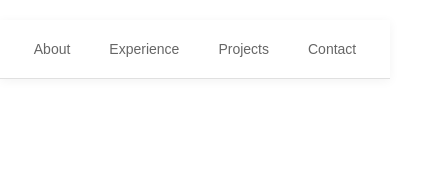
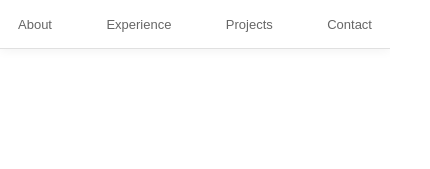
Before and after one commit to adamkosovic/portfolio, a plain HTML site: page docs/index.html in a window 390 px wide. Shown: the top 169 px of the page, 430 px wide, since content can reach past the window. Drawn offline with Linux system fonts and the light colour scheme.

Commit message:
small changes on smaller screen

```diff
--- a/docs/style.css
+++ b/docs/style.css
@@ -1,11 +1,33 @@
 * {
   font-family: Arial, Helvetica, sans-serif;
+  margin: 0;
+  padding: 0;
+  box-sizing: border-box;
+}
+
+html, body {
+  overflow-x: hidden;
+  width: 100%;
+  max-width: 100%;
   margin: 0;
   padding: 0;
 }
 
 body {
-  padding-top: 20px;
+  padding-top: 0;
+  position: relative;
+}
+
+/* Fix any potential gap issues throughout the document */
+.top-nav,
+.section-experiance,
+.section-projects,
+.section-contactMe,
+.footer {
+  width: 100%;
+  position: relative;
+  overflow-x: visible;
+  box-sizing: border-box;
 }
 
 .nav-container {
@@ -344,7 +366,12 @@ body {
 
 /* Nästa sektion */
 
+#projects {
+  margin-top: 150px;
+}
+
 .section-projects {
+  margin-top: 100px;
   padding: 120px 20px;
   background-color: white;
   margin-bottom: 60px;
@@ -493,6 +520,16 @@ body {
 
   .project-image {
     height: 180px;
+  }
+}
+
+@media screen and (max-width: 768px) {
+  #projects {
+    margin-top: 250px;
+  }
+
+  .section-projects {
+    margin-top: 100px;
   }
 }
 
@@ -692,6 +729,35 @@ html {
   .aboutMe-info-detail2 {
     margin: 10px 0;
   }
+
+  .section-experiance {
+    padding: 60px 10px;
+    width: 100%;
+    overflow-x: visible;
+  }
+
+  .experaince-list {
+    width: 100%;
+    overflow-x: visible;
+  }
+
+  .experaince-list ul {
+    display: flex;
+    flex-wrap: wrap;
+    justify-content: center;
+    padding: 10px;
+    height: auto;
+    gap: 10px;
+    width: 100%;
+  }
+
+  .experaince-list li {
+    margin: 5px;
+    padding: 15px;
+    min-width: auto;
+    width: calc(50% - 20px);
+    box-sizing: border-box;
+  }
 }
 
 @media (max-width: 480px) {
@@ -713,14 +779,20 @@ html {
   border-bottom: 1px solid #e0e0e0;
   position: sticky;
   top: 0;
+  left: 0;
+  right: 0;
   z-index: 100;
   box-shadow: 0 2px 10px rgba(0, 0, 0, 0.05);
+  width: 100vw;
+  margin: 0;
+  overflow-x: hidden;
 }
 
 .top-nav-container {
   max-width: 1200px;
   margin: 0 auto;
   padding: 0 20px;
+  width: 100%;
 }
 
 .top-nav-list {
@@ -748,14 +820,37 @@ html {
   background-color: rgba(0, 123, 255, 0.1);
 }
 
-@media (max-width: 480px) {
+@media (max-width: 768px) {
+  .top-nav {
+    padding: 15px 0;
+    width: 100%;
+  }
+
+  .top-nav-container {
+    width: 100%;
+    padding: 0 10px;
+  }
+
   .top-nav-list {
-    gap: 15px;
+    justify-content: space-between;
+    width: 100%;
+    gap: 5px;
   }
 
   .top-nav-list li a {
     font-size: 14px;
-    padding: 6px 12px;
+    padding: 6px 10px;
+  }
+}
+
+@media (max-width: 480px) {
+  .top-nav-list {
+    gap: 2px;
+  }
+
+  .top-nav-list li a {
+    font-size: 13px;
+    padding: 6px 8px;
   }
 }
 
```
